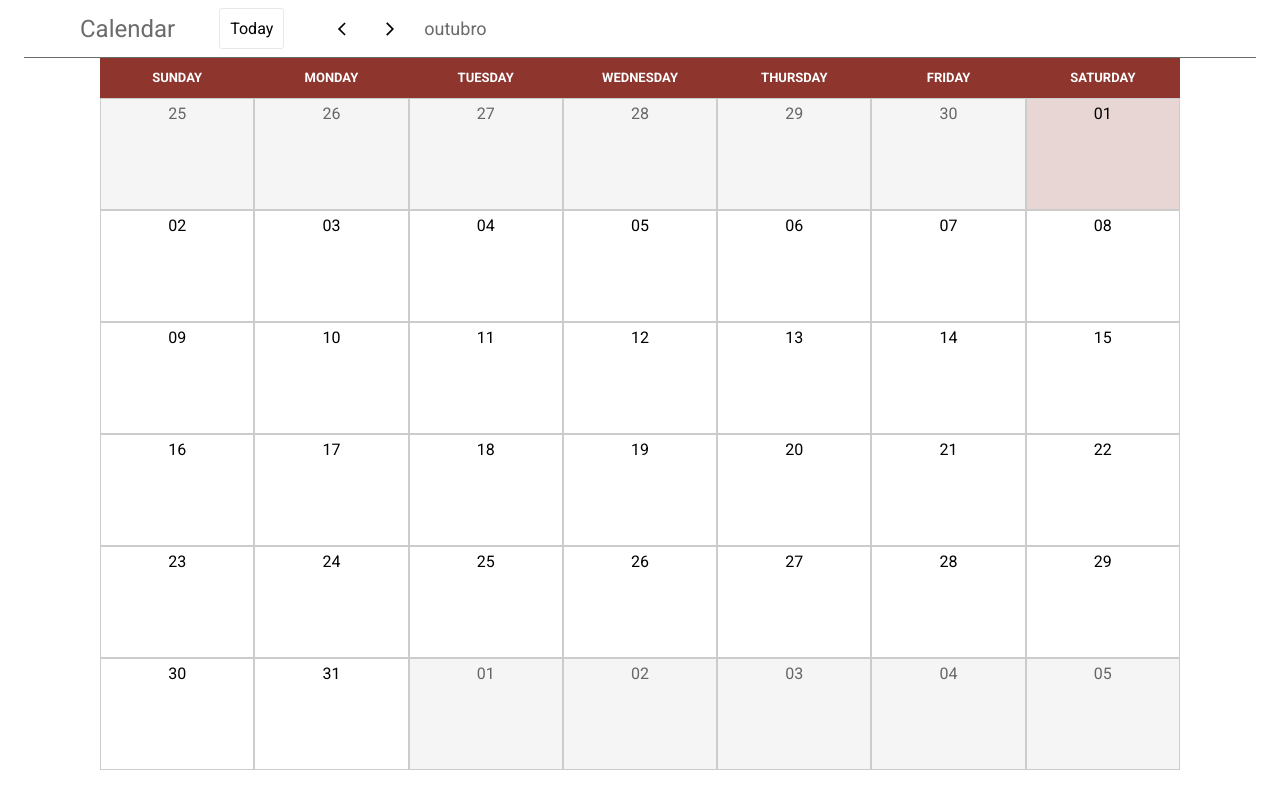
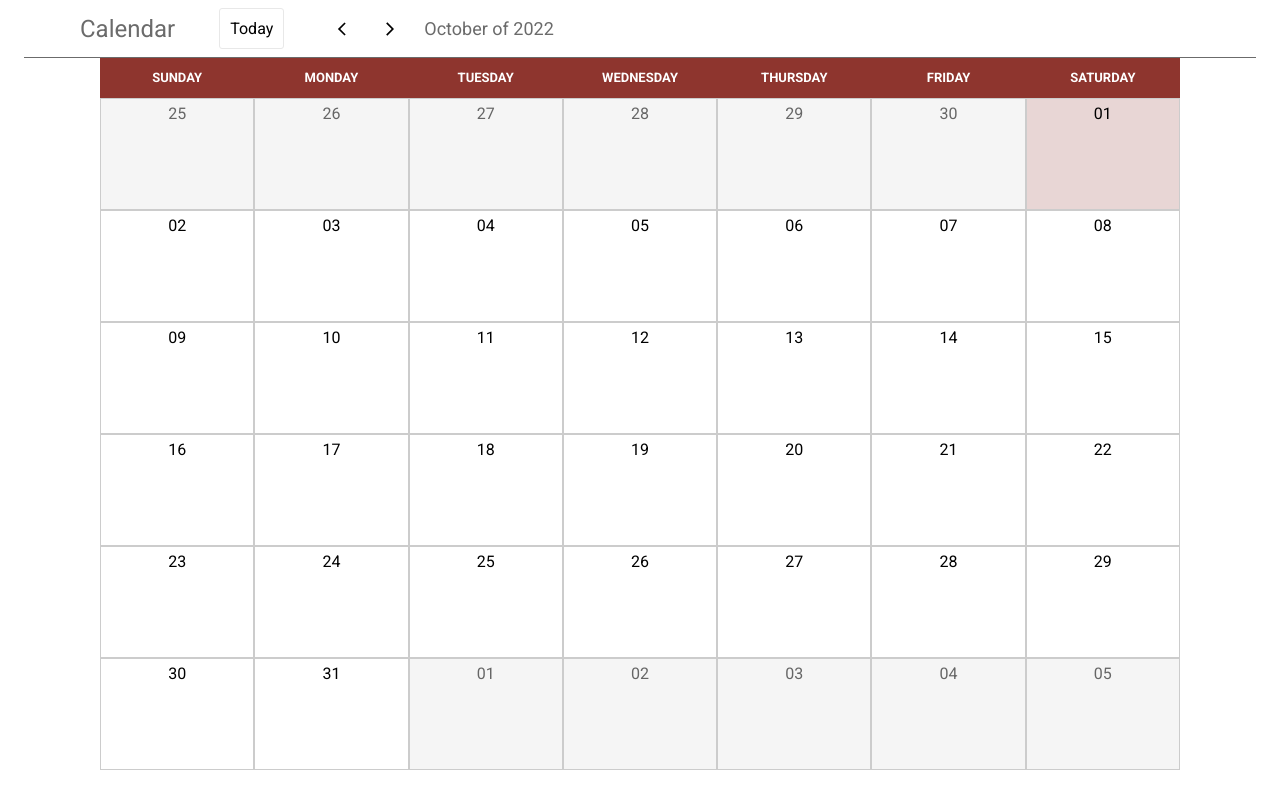
Before and after one commit to YasminCastro/calendar-front, a Next.js app: page / in a window 1280 px wide. Built offline with nearby package versions, Linux system fonts and the light colour scheme.

Commit message:
fix: key

```diff
--- a/src/components/Calendar/index.tsx
+++ b/src/components/Calendar/index.tsx
@@ -33,16 +33,16 @@ const Calendar = () => {
       <CalendarTable>
         <thead>
           <tr className="weekdays">
-            {weekDays.map((day: any) => (
-              <th key={day}>{day}</th>
+            {weekDays.map((weekday: string) => (
+              <th key={weekday}>{weekday}</th>
             ))}
           </tr>
         </thead>
 
         <tbody>
-          {calendar.map((week: any) => {
+          {calendar.map((week: any, index) => {
             return (
-              <tr className="days">
+              <tr key={index} className="days">
                 {week.days.map((dayObject: any) => {
                   const day = moment(dayObject).format("DD");
                   const month = moment(dayObject).format("MM");
@@ -56,7 +56,7 @@ const Calendar = () => {
                   return (
                     <td
                       className={`date ${isThisMonth} ${isToday}`}
-                      key={`${day}-${month}`}
+                      key={fullDate}
                     >
                       <DayButton
                         onClick={(e) => {
--- a/src/components/Header/index.tsx
+++ b/src/components/Header/index.tsx
@@ -11,13 +11,18 @@ import {
   MdOutlineArrowForwardIos,
 } from "react-icons/md";
 import { useCalendar } from "../../providers/calendarProvider";
+import capitalizeFirstLetter from "../../utils/capitalizeFirstLetter";
 
 const Header = () => {
-  const { selectedDate, setSelectedDate, today } = useCalendar();
+  const { selectedDate, setSelectedDate, today, calendar } = useCalendar();
+
+  if (calendar.length === 0) {
+    return <></>;
+  }
 
   const prevMonth = moment(selectedDate).subtract(1, "month");
   const nextMonth = moment(selectedDate).add(1, "month");
-  const month = moment(selectedDate).format("MMMM");
+  const month = moment(selectedDate).format("MMMM [of] YYYY");
 
   return (
     <HeaderWrapper>
@@ -34,7 +39,7 @@ const Header = () => {
           <MdOutlineArrowForwardIos />
         </ArrowButton>
 
-        <h2>{month}</h2>
+        <h2>{capitalizeFirstLetter(month)}</h2>
       </HeaderContainer>
     </HeaderWrapper>
   );
--- a/src/providers/calendarProvider.tsx
+++ b/src/providers/calendarProvider.tsx
@@ -1,4 +1,3 @@
-import "moment/locale/pt-br";
 import moment from "moment";
 import React, {
   createContext,
--- /dev/null
+++ b/src/utils/capitalizeFirstLetter.ts
@@ -0,0 +1,5 @@
+const capitalizeFirst = (str: string) => {
+  return str.charAt(0).toUpperCase() + str.slice(1);
+};
+
+export default capitalizeFirst;
```
